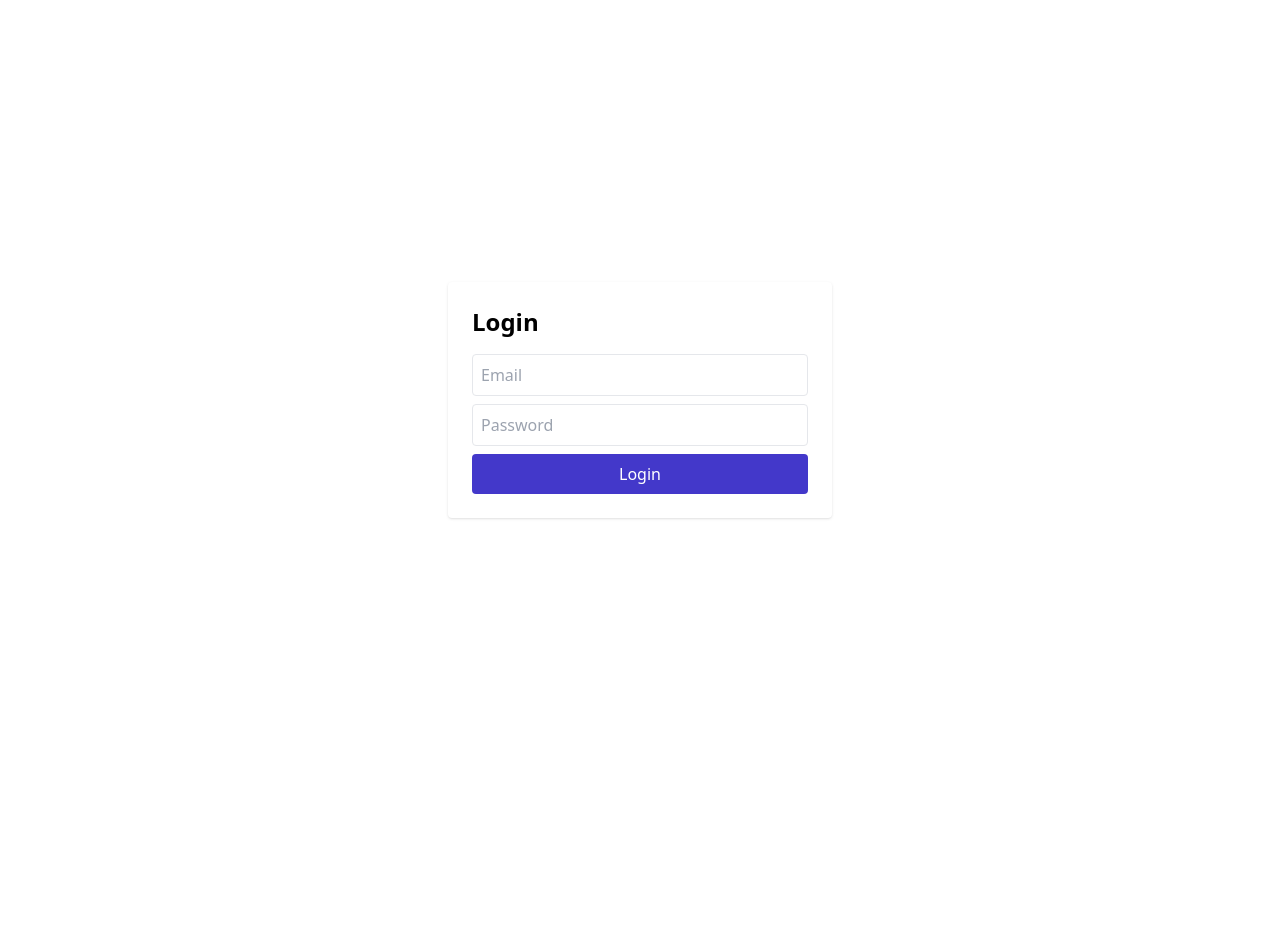
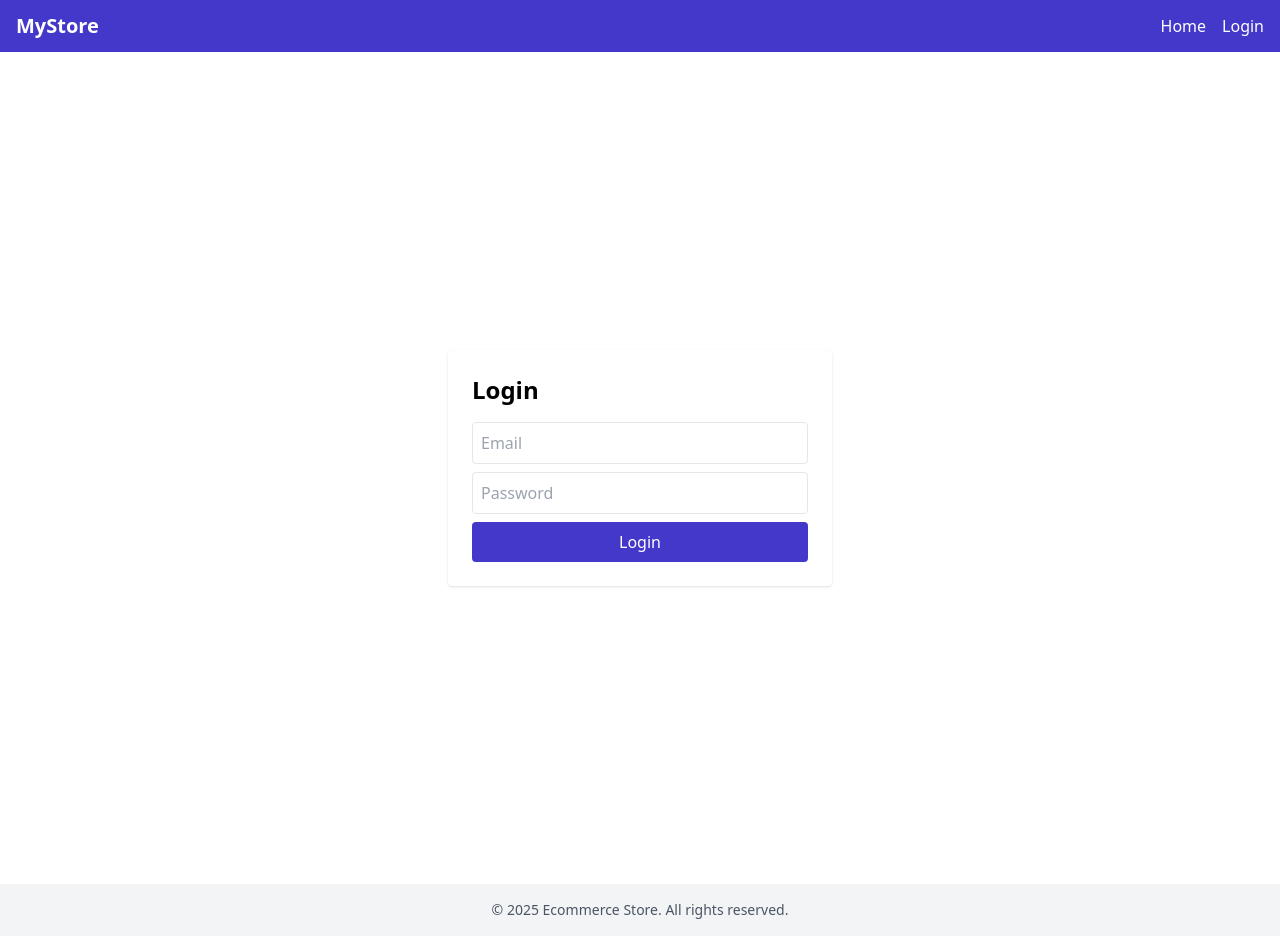
Before and after one commit to matiasjaque-dev/eccomerce-store-react, a React (Vite) app: page /login in a window 1280 px wide. Before the commit the page ends 800 px from the top, so only its background shows below. Built offline with nearby package versions, Linux system fonts and the light colour scheme.

Commit message:
feat: add layout structure with responsive Navbar and route outlet

```diff
--- a/src/App.jsx
+++ b/src/App.jsx
@@ -1,18 +1,22 @@
 import "./index.css";
-import { BrowserRouter, Route, Routes } from "react-router-dom";
+import { createBrowserRouter, RouterProvider } from "react-router-dom";
 import Home from "./pages/Home";
 import NotFound from "./pages/NotFound";
 import Login from "./pages/Login";
+import Layout from "./components/Layout";
 function App() {
-  return (
-    <BrowserRouter>
-      <Routes>
-        <Route path="/" element={<Home />} />
-        <Route path="*" element={<NotFound />} />
-        <Route path="/login" element={<Login />} />
-      </Routes>
-    </BrowserRouter>
-  );
+  const router = createBrowserRouter([
+    {
+      path: "/",
+      element: <Layout />,
+      children: [
+        { index: true, element: <Home /> },
+        { path: "login", element: <Login /> },
+        { path: "*", element: <NotFound /> },
+      ],
+    },
+  ]);
+  return <RouterProvider router={router} />;
 }
 
 export default App;
--- /dev/null
+++ b/src/components/Layout.jsx
@@ -0,0 +1,19 @@
+import React from "react";
+import Navbar from "./Navbar";
+import { Outlet } from "react-router-dom";
+
+const Layout = () => {
+  return (
+    <div className="min-h-screen flex flex-col">
+      <Navbar />
+      <main className="flex-1 p-4">
+        <Outlet />
+      </main>
+      <footer className="bg-gray-100 text-center py-4 text-sm text-gray-600">
+        &copy; {new Date().getFullYear()} Ecommerce Store. All rights reserved.
+      </footer>
+    </div>
+  );
+};
+
+export default Layout;
--- /dev/null
+++ b/src/components/Navbar.jsx
@@ -0,0 +1,24 @@
+import React from "react";
+import { Link } from "react-router-dom";
+
+const Navbar = () => {
+  return (
+    <nav className="bg-indigo-700 text-white">
+      <div className="container mx-auto px-4 py-3 flex justify-between items-center">
+        <Link to="/" className="font-bold text-xl">
+          MyStore
+        </Link>
+        <div className="space-x-4 hidden md:block">
+          <Link to="/" className="hover:underline">
+            Home
+          </Link>
+          <Link to="/login" className="hover:text-gray-300">
+            Login
+          </Link>
+        </div>
+      </div>
+    </nav>
+  );
+};
+
+export default Navbar;
```
